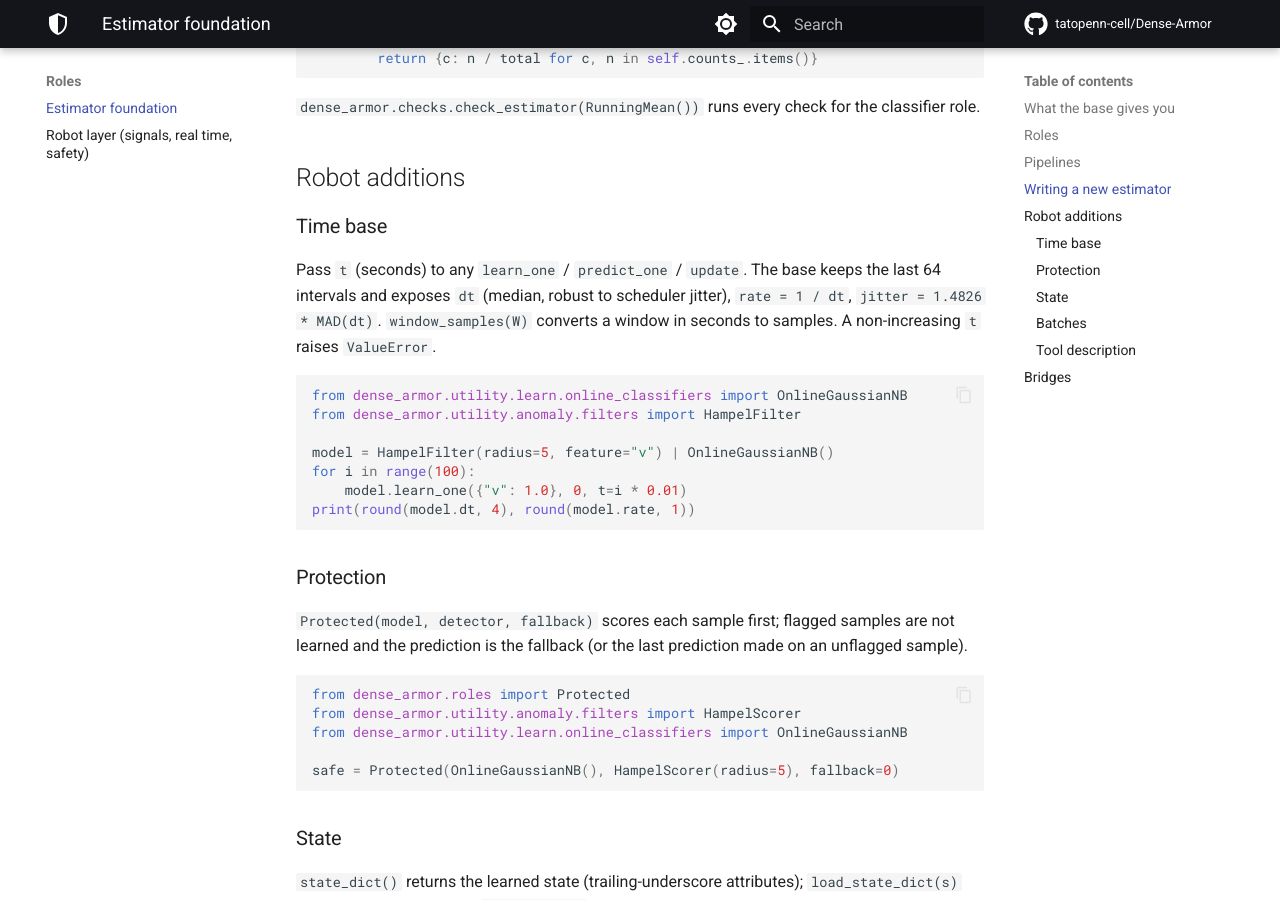
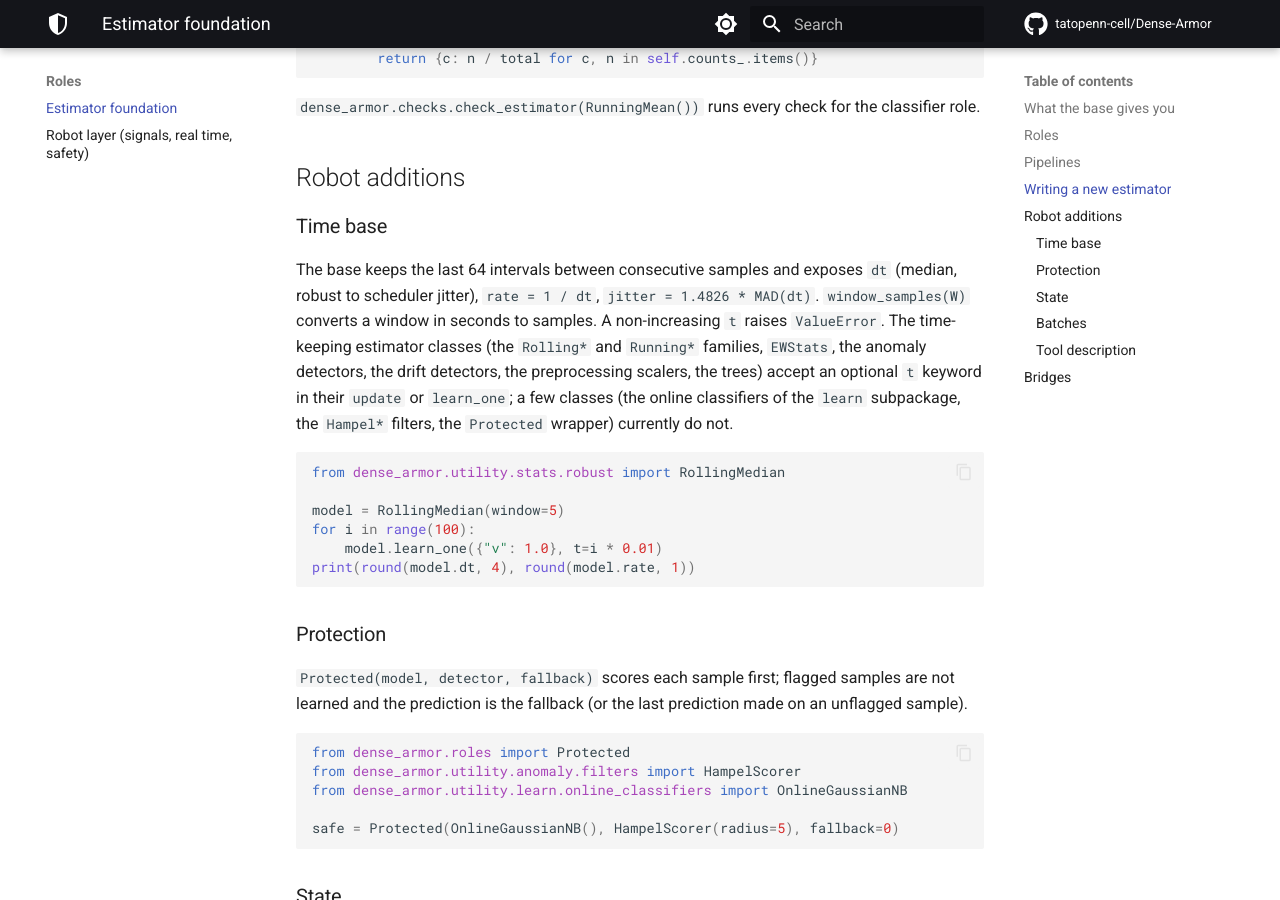
Before and after one commit to tatopenn-cell/Dense-Armor, an MkDocs documentation site: the page built from docs/api/roles.md, in a window 1280 px wide and 900 px high, scrolled down 2214 px. Built offline with MkDocs 1.6.1 and Material for MkDocs 9.7.7, drawn with Linux system fonts in a browser that asks for light colours; comment, search, counter and statistics services are not loaded.

Commit message:
docs(api): state which classes accept t, use RollingMedian example

````diff
--- a/docs/api/roles.md
+++ b/docs/api/roles.md
@@ -96,19 +96,23 @@ for the classifier role.
 
 ### Time base
 
-Pass `t` (seconds) to any `learn_one` / `predict_one` / `update`. The
-base keeps the last 64 intervals and exposes `dt` (median, robust to
-scheduler jitter), `rate = 1 / dt`, `jitter = 1.4826 * MAD(dt)`.
-`window_samples(W)` converts a window in seconds to samples. A
-non-increasing `t` raises `ValueError`.
+The base keeps the last 64 intervals between consecutive samples and
+exposes `dt` (median, robust to scheduler jitter), `rate = 1 / dt`,
+`jitter = 1.4826 * MAD(dt)`. `window_samples(W)` converts a window in
+seconds to samples. A non-increasing `t` raises `ValueError`. The
+time-keeping estimator classes (the `Rolling*` and `Running*` families,
+`EWStats`, the anomaly detectors, the drift detectors, the preprocessing
+scalers, the trees) accept an optional `t` keyword in their `update` or
+`learn_one`; a few classes (the online classifiers of the `learn`
+subpackage, the `Hampel*` filters, the `Protected` wrapper) currently do
+not.
 
 ```python
-from dense_armor.utility.learn.online_classifiers import OnlineGaussianNB
-from dense_armor.utility.anomaly.filters import HampelFilter
+from dense_armor.utility.stats.robust import RollingMedian
 
-model = HampelFilter(radius=5, feature="v") | OnlineGaussianNB()
+model = RollingMedian(window=5)
 for i in range(100):
-    model.learn_one({"v": 1.0}, 0, t=i * 0.01)
+    model.learn_one({"v": 1.0}, t=i * 0.01)
 print(round(model.dt, 4), round(model.rate, 1))
 ```
 
````
